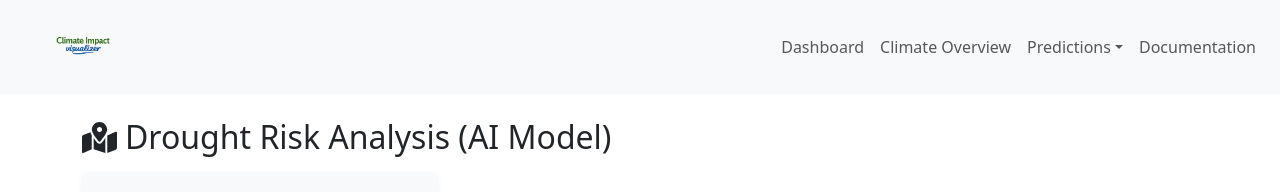
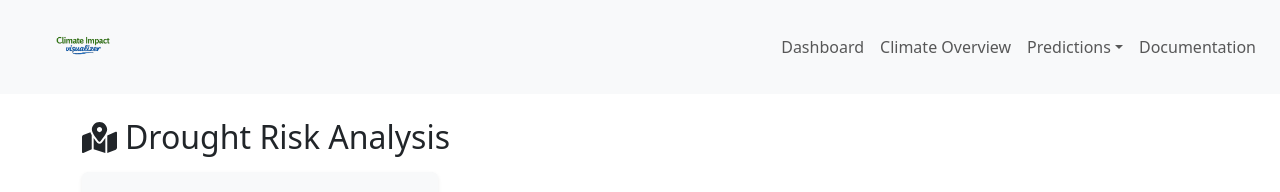
Before and after one commit to Mr-Documents/Climate-Impact-Visualizer, a React (Create React App) app in the folder frontend/: page /drought in a window 1280 px wide. Shown: the top 192 px of the page. Built offline with nearby package versions, Linux system fonts and the light colour scheme.

Commit message:
Words removed

```diff
--- a/frontend/src/pages/droughtrisk.jsx
+++ b/frontend/src/pages/droughtrisk.jsx
@@ -244,7 +244,7 @@ const DroughtRiskPage = () => {
     <div className="container py-4">
       <h2 className="mb-3 d-flex align-items-center gap-2">
         <WeatherIcon type="drought" size={35} />
-        Drought Risk Analysis (AI Model)
+        Drought Risk Analysis
       </h2>
 
       <div className="row">
--- a/frontend/src/pages/floodrisk.jsx
+++ b/frontend/src/pages/floodrisk.jsx
@@ -248,7 +248,7 @@ const FloodRiskPage = () => {
     <div className="container py-4">
       <h2 className="mb-3 d-flex align-items-center gap-2">
         <WeatherIcon type="flood" size={35} />
-        Flood Risk Analysis (AI Model)
+        Flood Risk Analysis
       </h2>
 
       <div className="row">
```
